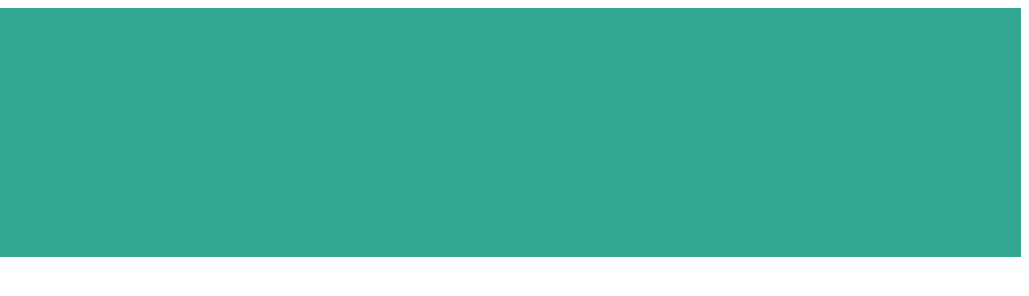
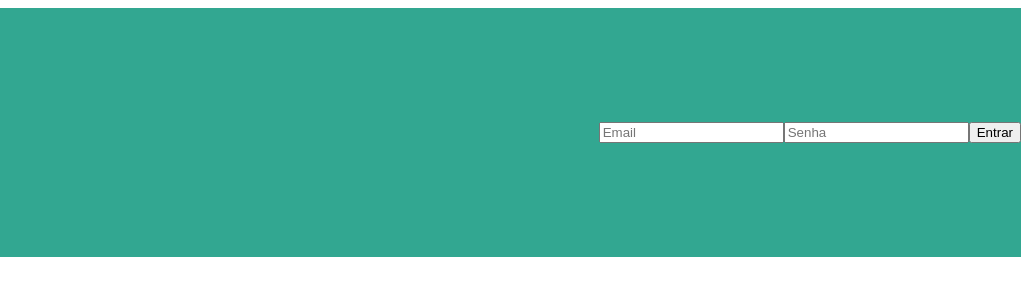
Before and after one commit to clarareis/Trybewarts-project, a website: page index.html in a window 1280 px wide. Shown: the full height of the page, 251-1280 px from the left. Drawn offline with Linux system fonts and the light colour scheme.

Commit message:
Criando inputs de login e senha mais um botão.

```diff
--- a/index.html
+++ b/index.html
@@ -11,6 +11,11 @@
 <body>
   <header class="header">
 <img src="./images/trybewarts-header-logo.svg" alt="Logo Trybewarts" class="trybewarts-header-logo">
+<form action="" method="get" class="trybewarts-login">
+  <input type="email" name="email" placeholder="Email">
+  <input type="password" name="password" placeholder="Senha">
+  <button>Entrar</button>
+</form>
   </header>
   <main>
     <form id="evaluation-form">
--- a/style.css
+++ b/style.css
@@ -5,5 +5,11 @@
 
 .header{
 display: flex;
+justify-content: space-between;
 background-color: rgb(50, 167, 145);
 }
+
+.trybewarts-login{
+  display: flex;
+  align-items: center;
+}
```
